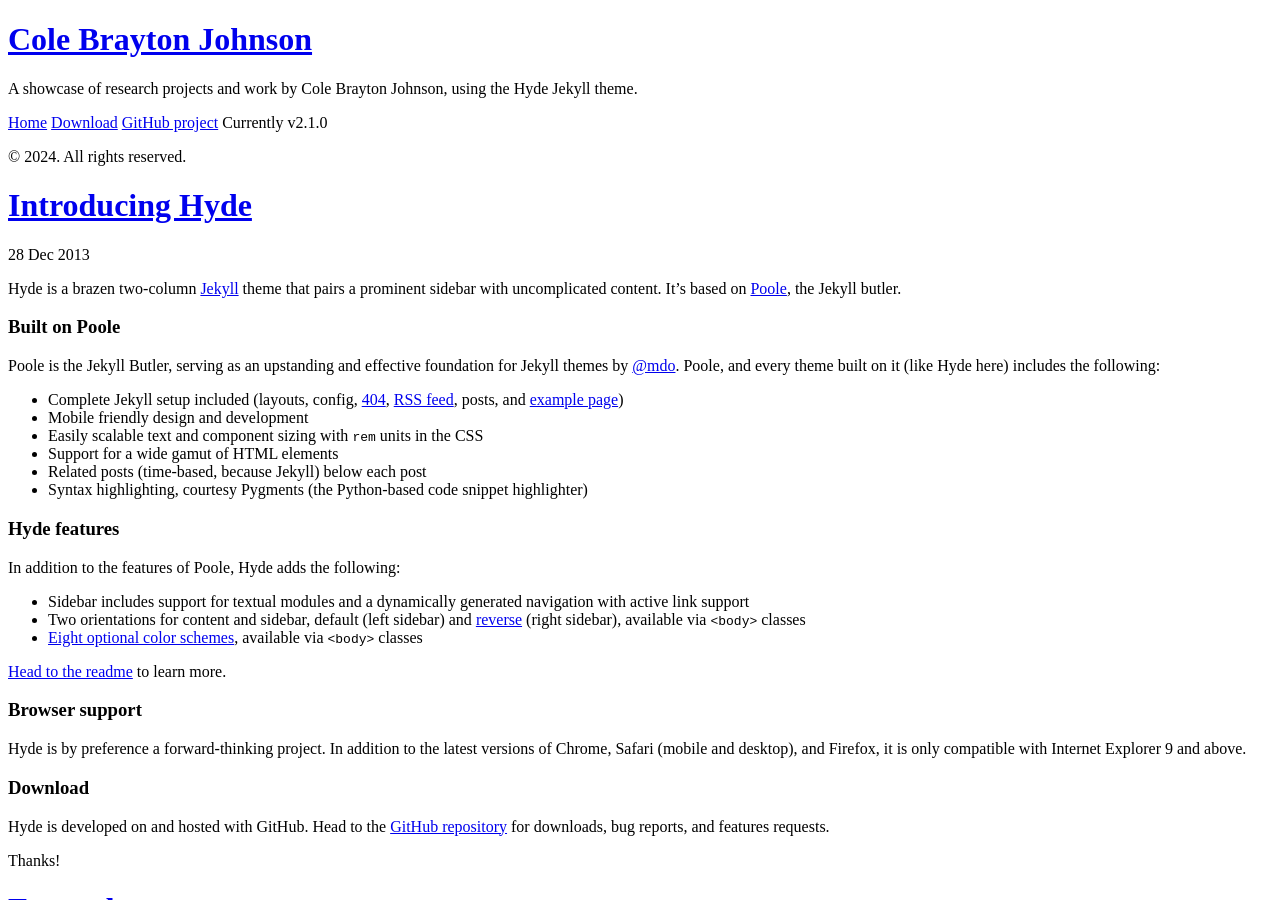
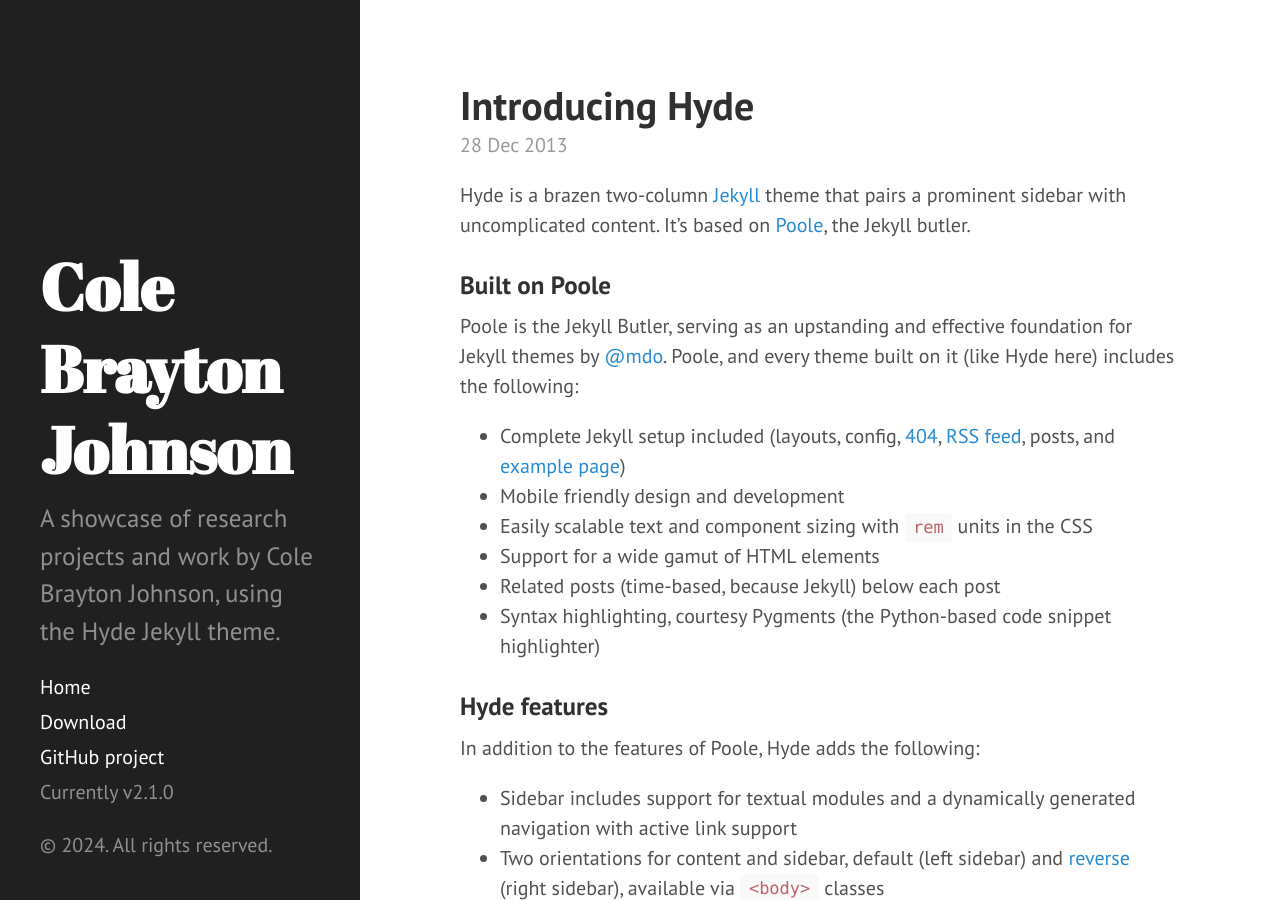
Before and after one commit to coleonguard/coleonguard.github.io, a Jekyll site: the page built from research/index.html, in a window 1280 px wide and 900 px high. Built offline with Jekyll 4.4.1, drawn with Linux system fonts in a browser that asks for light colours; Markdown is read by kramdown in place of the engine named in the settings; the list of posts is cut into pages by our own code.

Commit message:
removed some

```diff
--- a/research/_config.yml
+++ b/research/_config.yml
@@ -11,7 +11,7 @@
 tagline:          'Portfolio and Research'
 description:      'A showcase of research projects and work by Cole Brayton Johnson, using the Hyde Jekyll theme.'
 url:              http://www.colebjohnson.com
-baseurl:          /research  # This points to the subdirectory where Hyde will be located
+baseurl:          /research/  # This points to the subdirectory where Hyde will be located
 
 author:
   name:           'Cole Brayton Johnson'
```
